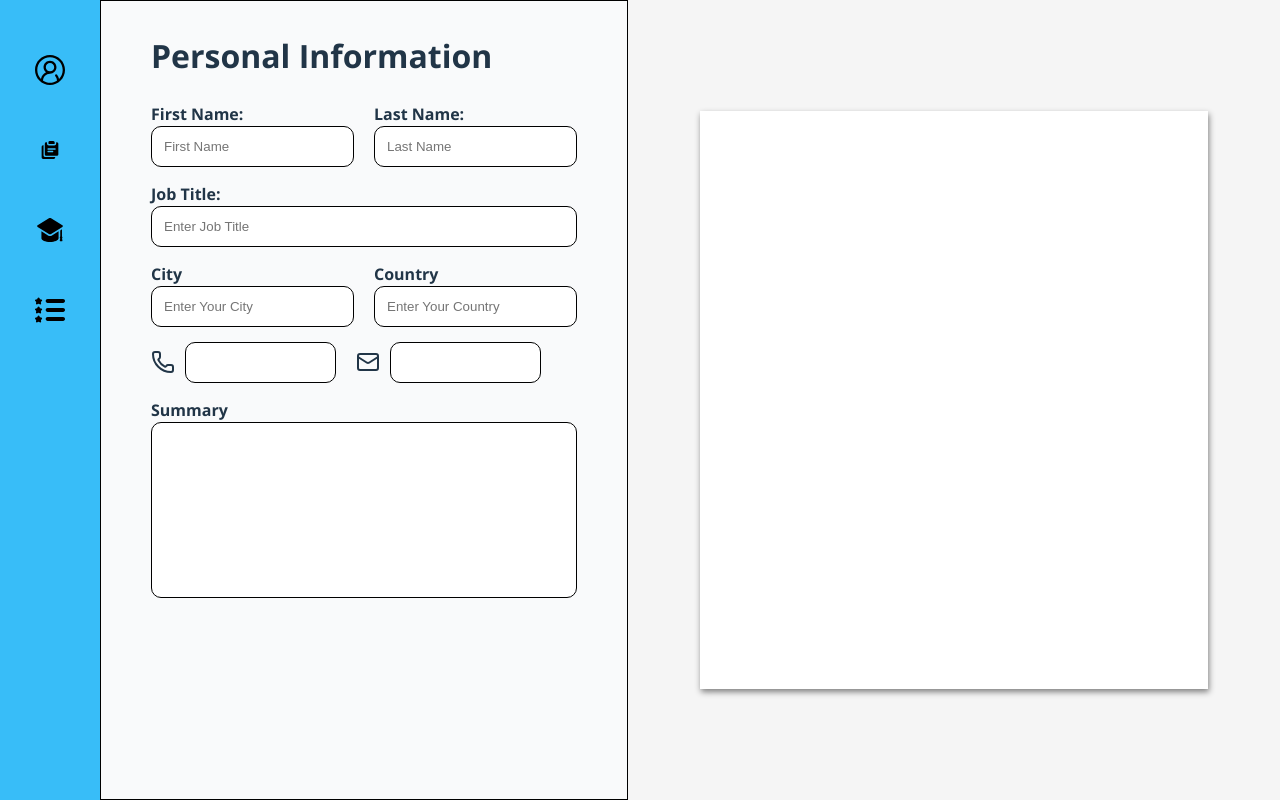
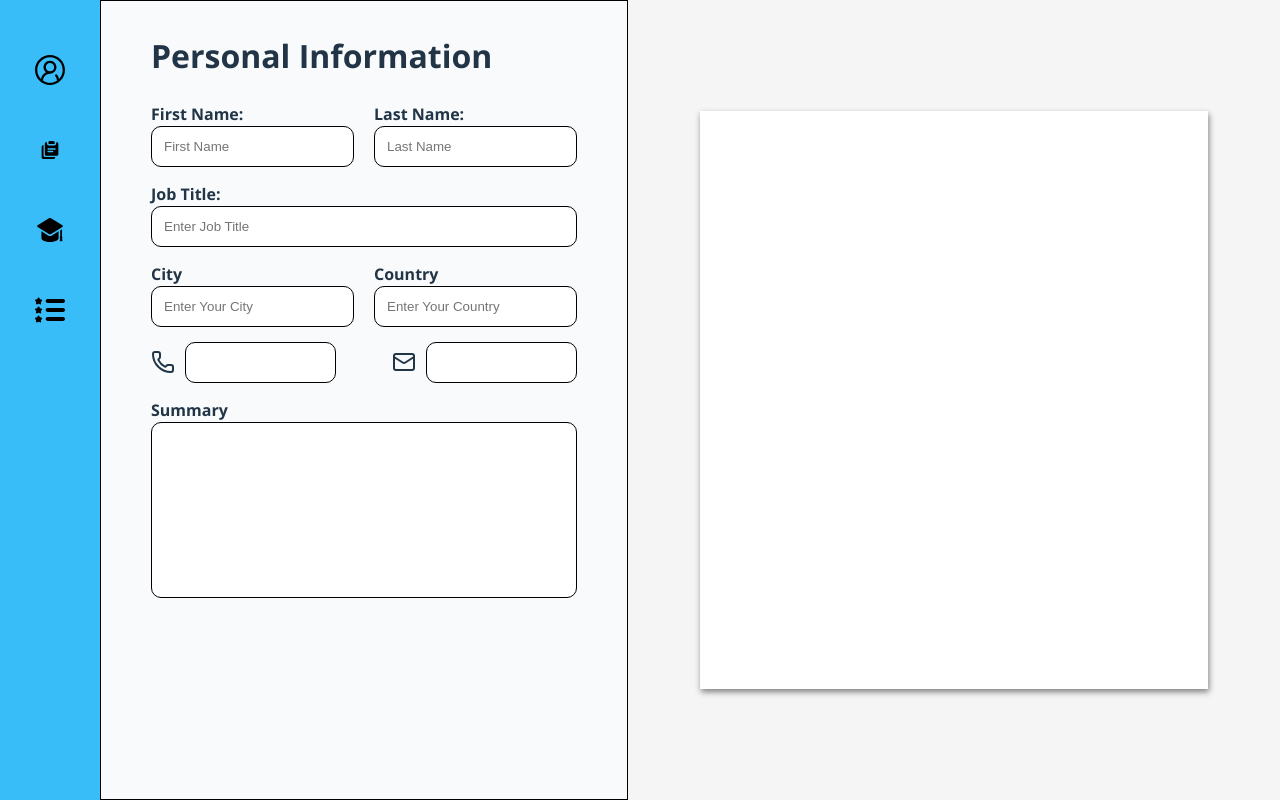
Before and after one commit to Eros628/Resume-builder, a React (Vite) app: page / in a window 1280 px wide. Built offline with nearby package versions, Linux system fonts and the light colour scheme.

Commit message:
chore: alig the fields properly

```diff
--- a/src/style/App.css
+++ b/src/style/App.css
@@ -9,9 +9,8 @@
 }
 
 .col1-edit{
-  flex: 1;
   display: flex;
-
+  width: fit-content;
 }
 
 .col2-result{
@@ -64,7 +63,7 @@
   flex: 1;
   border: 1px solid black;
   background-color: 	#F9FAFB;
-
+  max-width: 450px;
 }
 
 .menu-section{
@@ -120,6 +119,7 @@ hr{
 
 .nameField, .addressField, .socialsField{
   display: flex;
+  justify-content: space-between;
   gap: 20px;
 }
 
@@ -128,9 +128,7 @@ label{
 }
 
 
-
-
-.socialsField .field{
+.socialsField > div > .field{
   max-width: 125px;
 }
 
```
